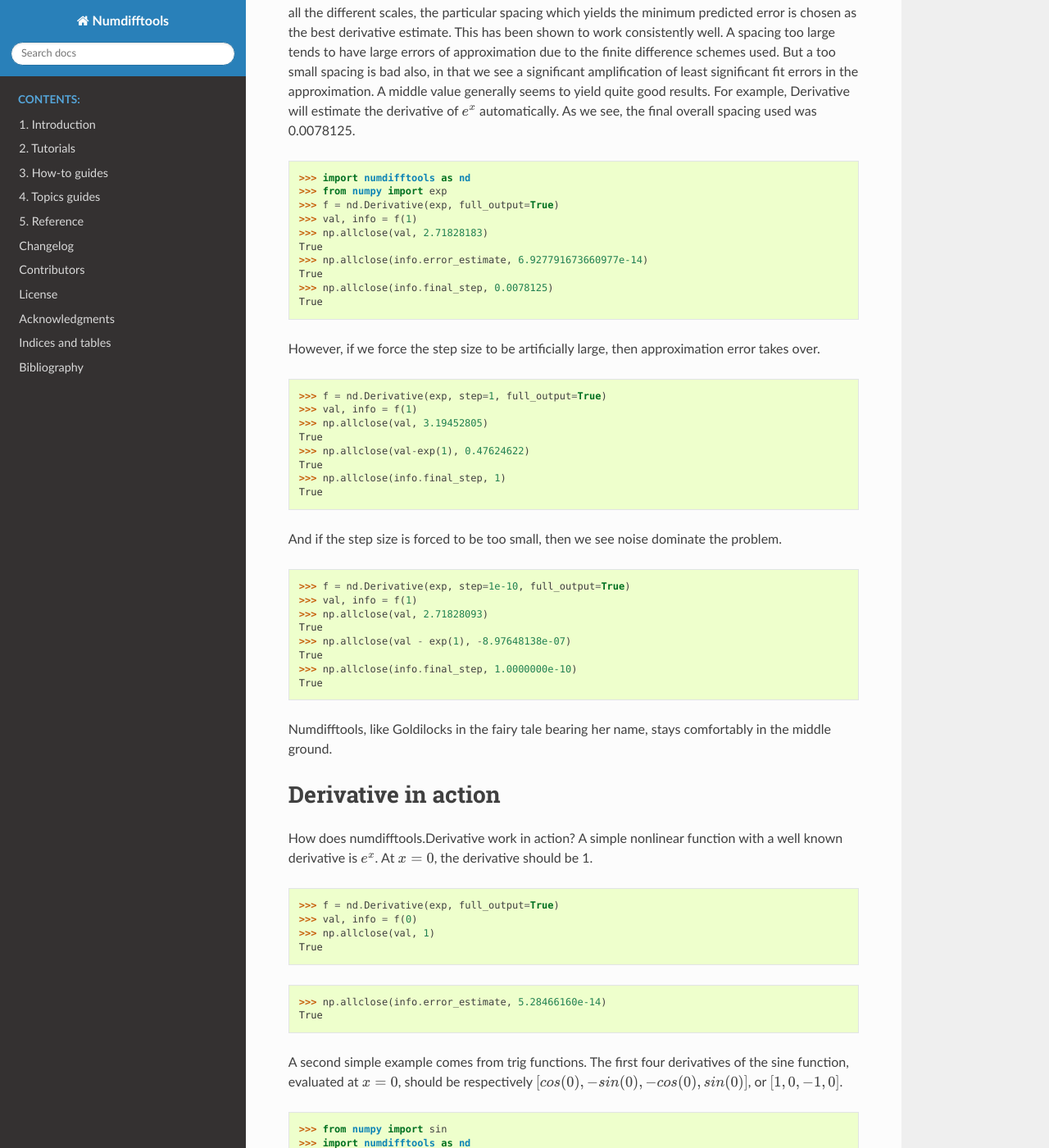
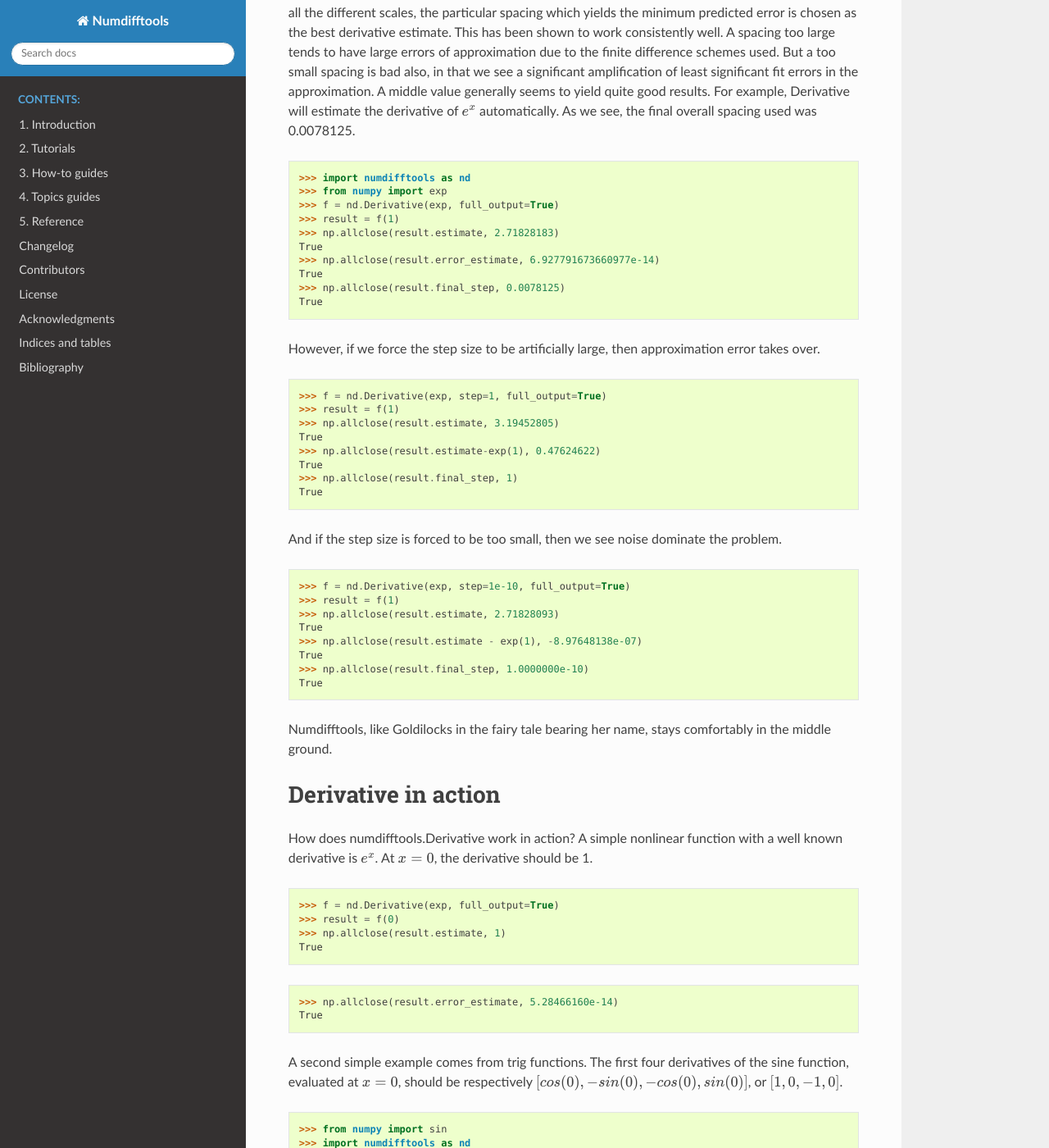
Before and after one commit to pbrod/numdifftools, a Sphinx documentation site: the page built from docs/src/numerical/derivest.rst, in a window 1280 px wide and 1400 px high, scrolled down 8692 px. Shown: the whole window at 82% size. Built offline with Sphinx 7.4.7 and the Read the Docs theme 3.1.0, drawn with Linux system fonts in a browser that asks for light colours; formulas are drawn with MathJax 3.

```diff
--- a/docs/src/numerical/derivest.rst
+++ b/docs/src/numerical/derivest.rst
@@ -386,35 +386,35 @@ These error estimates are also of value in a different sense. Since they are eff
     >>> import numdifftools as nd
     >>> from numpy import exp
     >>> f = nd.Derivative(exp, full_output=True)
-    >>> val, info = f(1)
-    >>> np.allclose(val, 2.71828183)
+    >>> result = f(1)
+    >>> np.allclose(result.estimate, 2.71828183)
     True
-    >>> np.allclose(info.error_estimate, 6.927791673660977e-14)
+    >>> np.allclose(result.error_estimate, 6.927791673660977e-14)
     True
-    >>> np.allclose(info.final_step, 0.0078125)
+    >>> np.allclose(result.final_step, 0.0078125)
     True
 
 
 However, if we force the step size to be artificially large, then approximation error takes over.
 
     >>> f = nd.Derivative(exp, step=1, full_output=True)
-    >>> val, info = f(1)
-    >>> np.allclose(val, 3.19452805)
+    >>> result = f(1)
+    >>> np.allclose(result.estimate, 3.19452805)
     True
-    >>> np.allclose(val-exp(1), 0.47624622)
+    >>> np.allclose(result.estimate-exp(1), 0.47624622)
     True
-    >>> np.allclose(info.final_step, 1)
+    >>> np.allclose(result.final_step, 1)
     True
 
 And if the step size is forced to be too small, then we see noise dominate the problem.
 
    >>> f = nd.Derivative(exp, step=1e-10, full_output=True)
-   >>> val, info = f(1)
-   >>> np.allclose(val, 2.71828093)
+   >>> result = f(1)
+   >>> np.allclose(result.estimate, 2.71828093)
    True
-   >>> np.allclose(val - exp(1), -8.97648138e-07)
+   >>> np.allclose(result.estimate - exp(1), -8.97648138e-07)
    True
-   >>> np.allclose(info.final_step, 1.0000000e-10)
+   >>> np.allclose(result.final_step, 1.0000000e-10)
    True
 
 
@@ -427,11 +427,11 @@ Derivative in action
 How does numdifftools.Derivative work in action? A simple nonlinear function with a well known derivative is :math:`e^x`. At :math:`x = 0`, the derivative should be 1.
 
    >>> f = nd.Derivative(exp, full_output=True)
-   >>> val, info = f(0)
-   >>> np.allclose(val, 1)
+   >>> result = f(0)
+   >>> np.allclose(result.estimate, 1)
    True
 
-   >>> np.allclose(info.error_estimate, 5.28466160e-14)
+   >>> np.allclose(result.error_estimate, 5.28466160e-14)
    True
 
 A second simple example comes from trig functions. The first four derivatives of the sine function, evaluated at :math:`x = 0`, should be respectively :math:`[cos(0), -sin(0), -cos(0), sin(0)]`, or :math:`[1,0,-1,0]`.
--- a/docs/tutorials/getting_started.rst
+++ b/docs/tutorials/getting_started.rst
@@ -14,11 +14,11 @@ How does numdifftools.Derivative work in action? A simple nonlinear function wit
     >>> from numpy import exp
     >>> import numdifftools as nd
     >>> f = nd.Derivative(exp, full_output=True)
-    >>> val, info = f(0)
-    >>> np.allclose(val, 1)
+    >>> result = f(0)
+    >>> np.allclose(result.estimate, 1)
     True
 
-    >>> np.allclose(info.error_estimate, 5.28466160e-14)
+    >>> np.allclose(result.error_estimate, 5.28466160e-14)
     True
 
 A second simple example comes from trig functions. The first four derivatives of the sine function, evaluated at :math:`x = 0`, should be respectively :math:`[cos(0), -sin(0), -cos(0), sin(0)]`, or :math:`[1,0,-1,0]`.
```
Also changed, not shown: docs/topics/finite_difference_derivatives.rst (+12 -12 lines).
